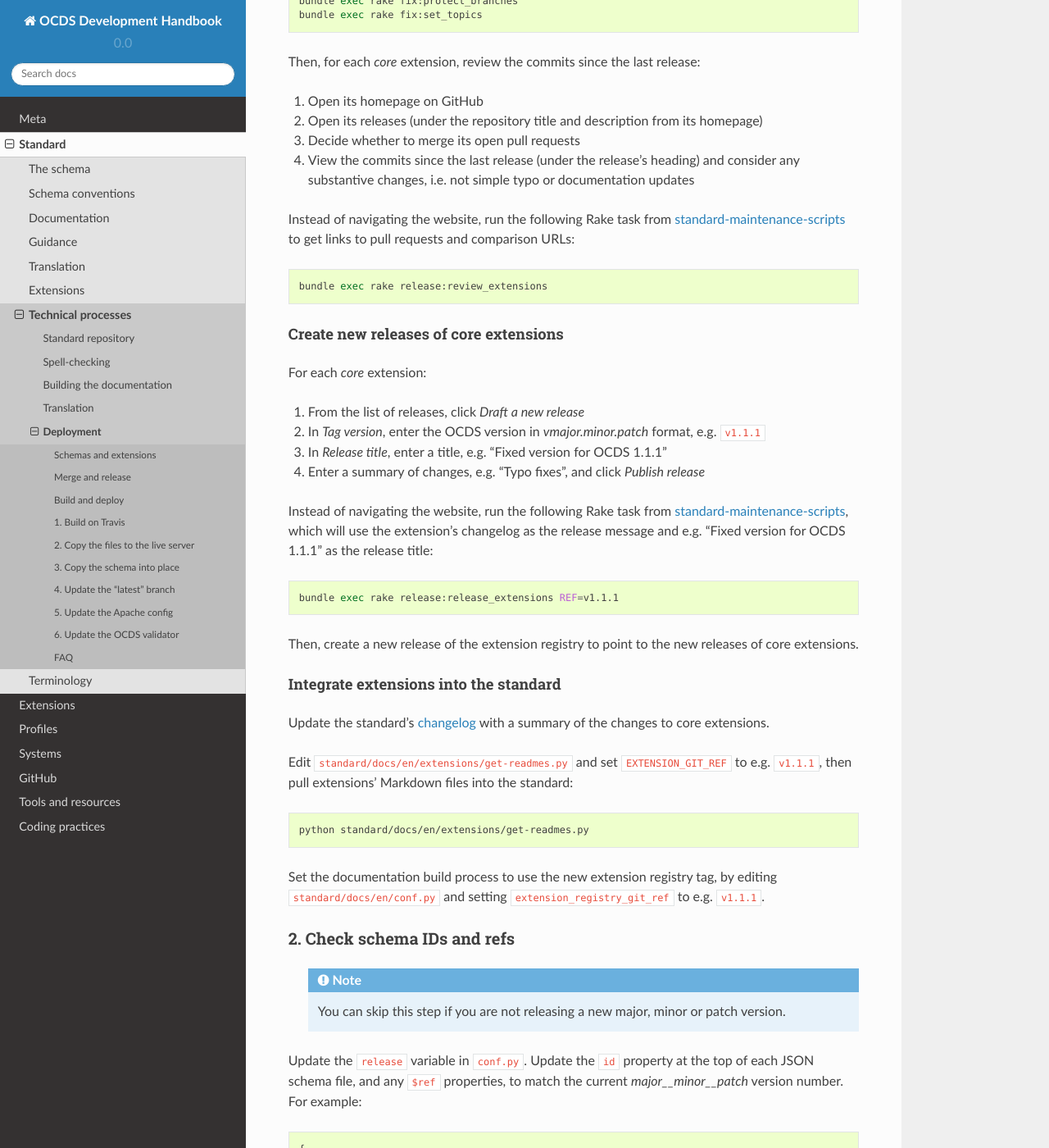
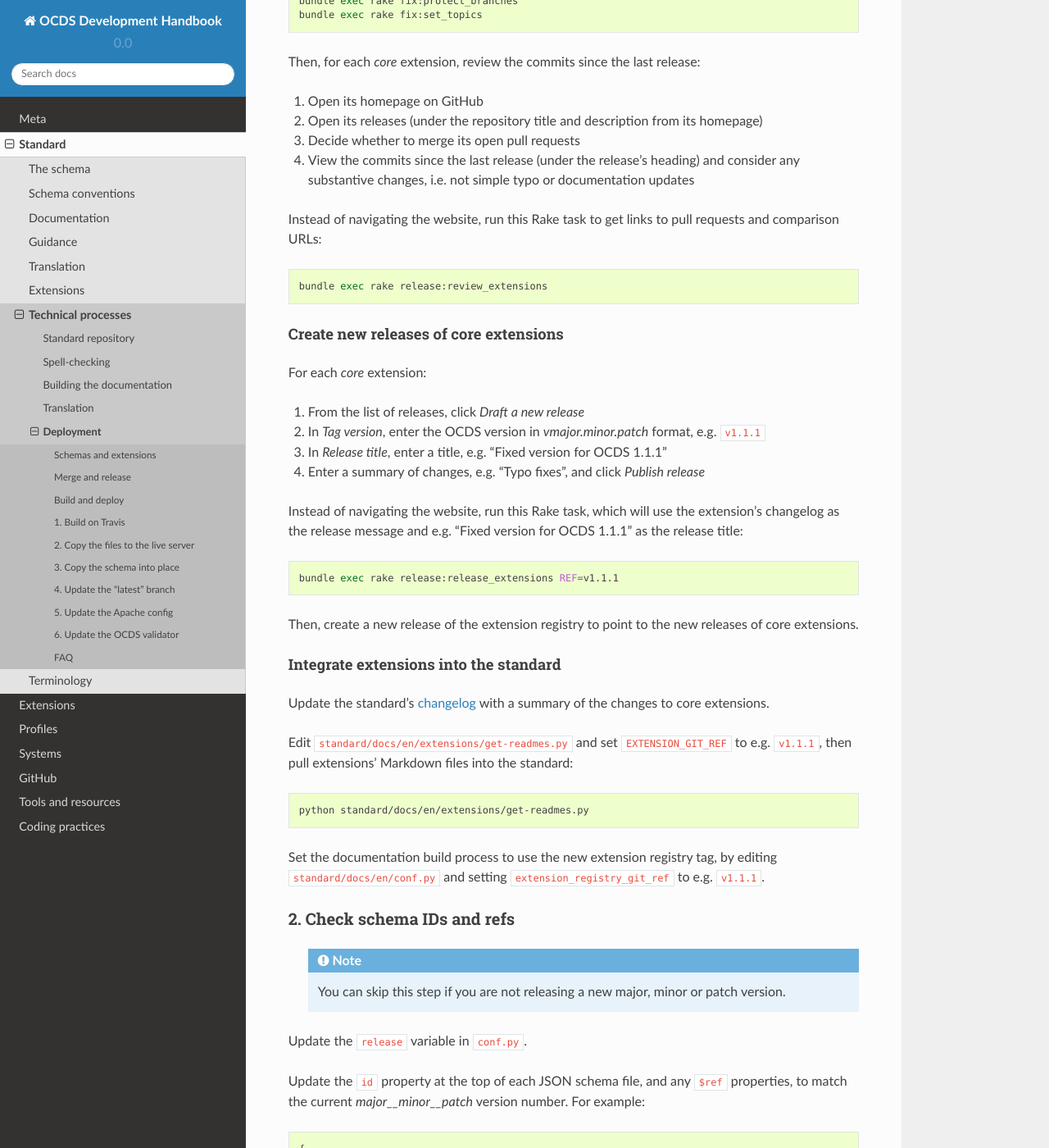
Before and after one commit to open-contracting/standard-development-handbook, a Sphinx documentation site: the page built from docs/standard/technical/deployment.md, in a window 1280 px wide and 1400 px high, scrolled down 991 px. Shown: the whole window at 82% size. Built offline with Sphinx 7.4.7 and the Read the Docs theme 2.0.0, drawn with Linux system fonts in a browser that asks for light colours; some of the changed text lies outside the part shown.

Commit message:
Tidy instructions

````diff
--- a/docs/standard/technical/deployment.md
+++ b/docs/standard/technical/deployment.md
@@ -44,7 +44,7 @@
 1. Decide whether to merge its open pull requests
 1. View the commits since the last release (under the release's heading) and consider any substantive changes, i.e. not simple typo or documentation updates
 
-Instead of navigating the website, run the following Rake task from [standard-maintenance-scripts](https://github.com/open-contracting/standard-maintenance-scripts) to get links to pull requests and comparison URLs:
+Instead of navigating the website, run this Rake task to get links to pull requests and comparison URLs:
 
 ```bash
 bundle exec rake release:review_extensions
@@ -59,7 +59,7 @@
 1. In *Release title*, enter a title, e.g. "Fixed version for OCDS 1.1.1"
 1. Enter a summary of changes, e.g. "Typo fixes", and click *Publish release*
 
-Instead of navigating the website, run the following Rake task from [standard-maintenance-scripts](https://github.com/open-contracting/standard-maintenance-scripts), which will use the extension's changelog as the release message and e.g. "Fixed version for OCDS 1.1.1" as the release title:
+Instead of navigating the website, run this Rake task, which will use the extension's changelog as the release message and e.g. "Fixed version for OCDS 1.1.1" as the release title:
 
 ```bash
 bundle exec rake release:release_extensions REF=v1.1.1
@@ -86,7 +86,9 @@
     You can skip this step if you are not releasing a new major, minor or patch version.
 ```
 
-Update the `release` variable in `conf.py`. Update the `id` property at the top of each JSON schema file, and any `$ref` properties, to match the current *major__minor__patch* version number. For example:
+Update the `release` variable in `conf.py`.
+
+Update the `id` property at the top of each JSON schema file, and any `$ref` properties, to match the current *major__minor__patch* version number. For example:
 
 ```json
 {
@@ -123,11 +125,10 @@
     You can skip this step if you are not releasing a new major, minor or patch version.
 ```
 
-The _versioned-release-validation-schema.json_ file exists for validation of versioned releases. It is currently programatically generated from the latest version of the schema and committed to the repository. To run this script:
+The _versioned-release-validation-schema.json_ file exists for validation of versioned releases.
 
 1. Update `standard/schema/utils/make_validation_schema.py` to refer to the correct version number (line 99).
-1. Run `standard/schema/utils/make_validation_schema.py`
-1. commit the updated _versioned-release-validation-schema.json_ file to the repository.
+1. Run `python standard/schema/utils/make_validation_schema.py`
 
 ## Merge and release
 
````
Also changed, not shown: other parts of docs/standard/technical/deployment.md (+1 -1 lines).
